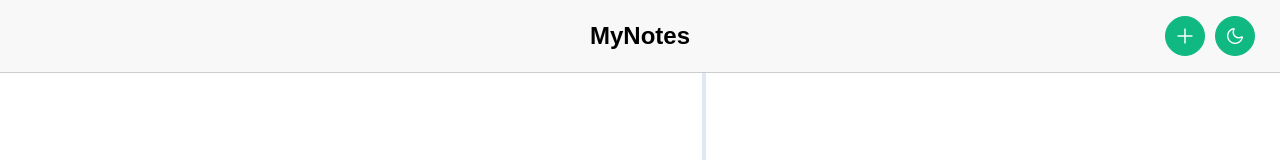
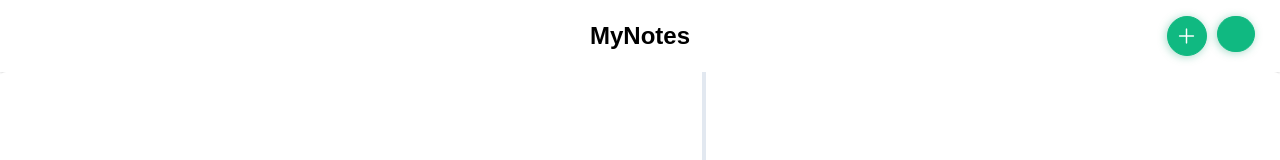
Before and after one commit to ikbalcaus/MyNotes, a Vue app: page /new in a window 1280 px wide. Shown: the top 160 px of the page. Built offline with nearby package versions, Linux system fonts and the light colour scheme; a web font is replaced by a local one.

Commit message:
Added move note option

```diff
--- a/src/components/Editor.vue
+++ b/src/components/Editor.vue
@@ -18,7 +18,6 @@
     const text = ref();
     const selectedColor = ref();
     const emits = defineEmits(["sendParameters", "btnClick"]);
-
 
     const dataChanged = () => {
         emits("sendParameters", text.value, selectedColor.value);
--- a/src/components/NavBar.vue
+++ b/src/components/NavBar.vue
@@ -1,9 +1,9 @@
 <template>
     <nav>
-        <RouterLink to="/" class="title"><h1>MyNotes</h1></RouterLink>
+        <RouterLink to="/" class="title" v-tooltip.bottom="'Notes overview'"><h1>MyNotes</h1></RouterLink>
         <ul class="actions">
-            <li><RouterLink to="/new"><Button icon="pi pi-plus" rounded v-tooltip.left="'Create new note'" /></RouterLink></li>
-            <li><Button @click="setTheme(true)" :icon="themeIcon" rounded v-tooltip.left="'Change theme'" /></li>
+            <li><RouterLink to="/new"><Button icon="pi pi-plus" class="nav-btn" rounded v-tooltip.left="'Create new note'" /></RouterLink></li>
+            <li><Button @click="setTheme(true)" :icon="themeIcon" class="nav-btn" rounded v-tooltip.left="'Change theme'" /></li>
         </ul>
     </nav>
 </template>
@@ -11,12 +11,10 @@
 <script setup>
     import { onMounted, ref } from 'vue';
 
-    const theme = ref("light");
-    const themeIcon = ref("pi pi-moon");
-
-    const navBackgroundColor = ref("#f8f8f8");
-    const navTextColor = ref("black");
-    const navBorderColor = ref("#ccc");
+    const theme = ref();
+    const themeIcon = ref();
+    const navBackgroundColor = ref();
+    const navTextColor = ref();
 
     const setTheme = (change) => {
         if (change) theme.value = (theme.value == "light") ? "dark" : "light";
@@ -24,14 +22,12 @@
             localStorage.setItem("theme", "light");
             navBackgroundColor.value = "#f8f8f8";
             navTextColor.value = "black";
-            navBorderColor.value = "#ccc";
             themeIcon.value = "pi pi-moon";
         }
         else {
             localStorage.setItem("theme", "dark");
-            navBackgroundColor.value = "#121216";
+            navBackgroundColor.value = "#141414";
             navTextColor.value = "white";
-            navBorderColor.value = "#777";
             themeIcon.value = "pi pi-sun";
         }
         document.getElementById("theme").setAttribute("href", "./../node_modules/primevue/resources/themes/aura-" + theme.value + "-green/theme.css");
@@ -49,11 +45,15 @@
 <style scoped>
     nav {
         background-color: v-bind(navBackgroundColor);
-        border-bottom: 1px solid v-bind(navBorderColor);
+        box-shadow: 0 0 3px rgba(0, 0, 0, 0.25);
         display: flex;
         justify-content: space-between;
         align-items: center;
         width: 100%;
+        user-select: none;
+    }
+    .nav-btn {
+        box-shadow: -1px 1px 8px rgba(0, 150, 100, 0.35)
     }
     .title {
         color: v-bind(navTextColor);
--- a/src/components/Note.vue
+++ b/src/components/Note.vue
@@ -41,7 +41,7 @@
         border-radius: 2px;
         cursor: default;
         position: relative;
-        box-shadow: 0 1px 3px rgba(0, 0, 0, 0.25);
+        box-shadow: 0 0 3px rgba(0, 0, 0, 0.25);
     }
     .buttons {
         position: absolute;
@@ -52,7 +52,7 @@
         width: 30px;
         height: 30px;
         color: var(--primary-color-text);
-        opacity: 0.6;
+        opacity: 0.7;
     }
     .note-btn:active {
         background-color: transparent;
@@ -65,5 +65,6 @@
         white-space: pre-wrap;
         font-size: 18px;
         color: var(--primary-color-text);
+        user-select: none;
     }
 </style>
--- a/src/main.js
+++ b/src/main.js
@@ -6,11 +6,11 @@
 import Note from './components/Note.vue';
 import Editor from './components/Editor.vue';
 import Button from 'primevue/button';
-import Tooltip from 'primevue/tooltip';
 import Splitter from 'primevue/splitter';
 import SplitterPanel from 'primevue/splitterpanel';
 import Textarea from 'primevue/textarea';
 import Dropdown from 'primevue/dropdown';
+import Tooltip from 'primevue/tooltip';
 
 const app = createApp(App);
 app.use(PrimeVue);
@@ -19,11 +19,11 @@
 app.component('Note', Note);
 app.component('Editor', Editor);
 app.component('Button', Button);
-app.component('tooltip', Tooltip);
 app.component('Splitter', Splitter);
 app.component('SplitterPanel', SplitterPanel);
 app.component('Textarea', Textarea);
 app.component('Dropdown', Dropdown);
+app.directive('tooltip', Tooltip);
 
 app.use(router);
 app.mount('#app');
--- a/src/views/EditNoteView.vue
+++ b/src/views/EditNoteView.vue
@@ -20,11 +20,6 @@
 	const text = ref(currentNote.text);
 	const selectedColor = ref(currentNote.color);
 
-	const checkSize = () => {
-		if(window.innerWidth <= 767) layout.value = "vertical";
-		else layout.value = "horizontal";
-	}
-
 	const applyParameters = (newText, newSelectedColor) => {
 		text.value = newText;
 		selectedColor.value = newSelectedColor;
@@ -38,8 +33,7 @@
 	}
 
 	onMounted(() => {
-		checkSize();
-		window.addEventListener("resize", checkSize);
+		window.addEventListener("resize", () => { layout.value = (window.innerWidth <= 767) ? "vertical" : "horizontal"; });
 	});
 </script>
 
--- a/src/views/IndexView.vue
+++ b/src/views/IndexView.vue
@@ -6,6 +6,10 @@
             :color="note.color"
             :enableButtons="true"
             @mouseover="riseLayer(note.id)"
+            @mousedown="setNoteValue(note.id)"
+            @mousemove="moveNote($event)"
+            @mouseup="setNoteValue(null)"
+            @mouseleave="setNoteValue(null)"
             :style="`
                 position: absolute;
                 top: ${note.posY}%;
@@ -17,15 +21,31 @@
 </template>
 
 <script setup>
-    import { inject } from 'vue';
-
+    import { ref, inject } from 'vue';
     const notes = inject("notes");
+    const currentNote = ref();
 
     const riseLayer = (id) => {
         let currentNote = notes.value.filter(note => note.id == id)[0];
         let maxZIndex = notes.value.reduce((max, note) => Math.max(max, note.zIndex), 1) + 1;
         currentNote.zIndex = maxZIndex;
         localStorage.setItem("notes", JSON.stringify(notes.value));
+    }
+
+    const setNoteValue = (id) => {
+        currentNote.value = notes.value.filter(note => note.id == id)[0] || null;
+        if(!currentNote.value) localStorage.setItem("notes", JSON.stringify(notes.value));
+    }
+
+    const moveNote = (event) => {
+        if(currentNote.value) {
+            currentNote.value.posX = event.clientX / window.innerWidth * 100;
+            currentNote.value.posY = (event.clientY - 71) / (window.innerHeight - 73) * 100;
+            if(currentNote.value.posX < 1) currentNote.value.posX = 0;
+            else if(currentNote.value.posX > 99) currentNote.value.posX = 100;
+            if(currentNote.value.posY < 1.2) currentNote.value.posY = 0.2;
+            else if(currentNote.value.posY > 99) currentNote.value.posY = 100;
+        }
     }
 </script>
 
```
Also changed, not shown: 1 other file (tests, documents, lock files or other folders).
